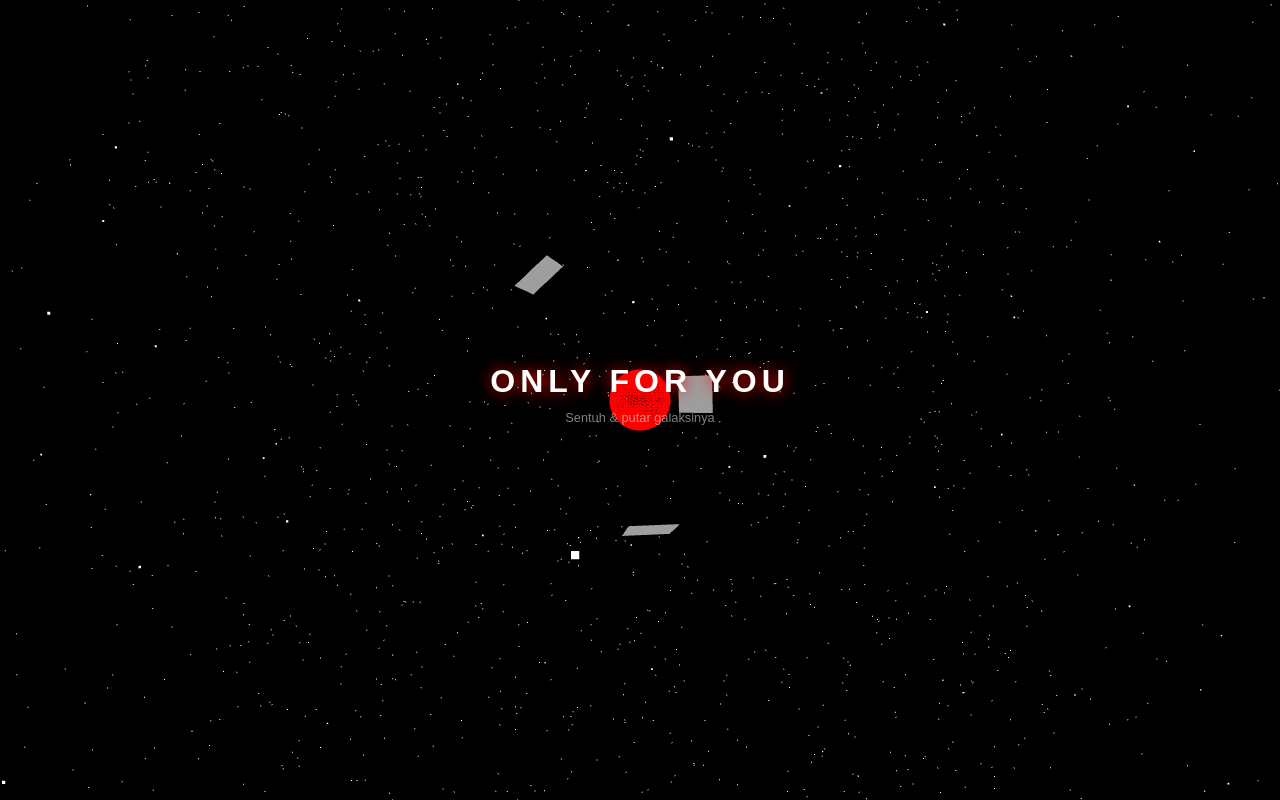
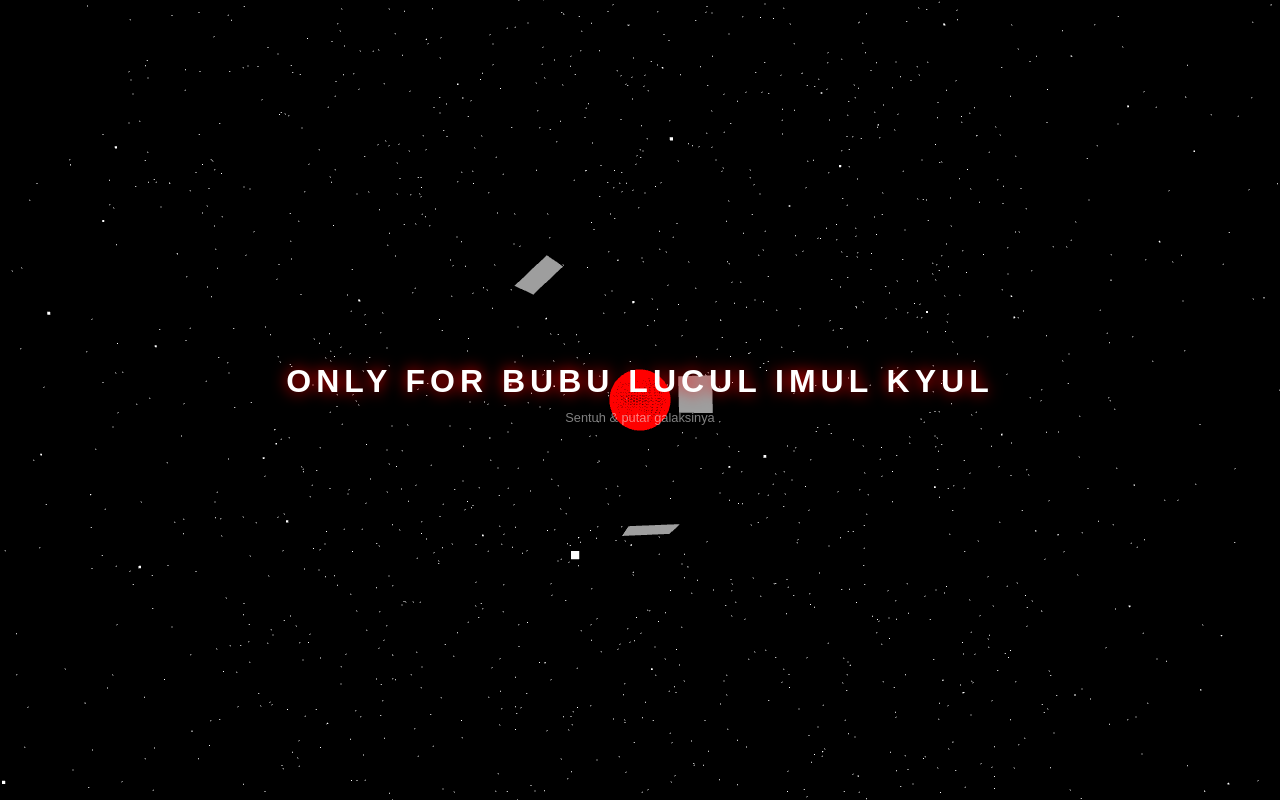
Before and after one commit to andian2114/Bubus-lucul-imul-kyul, a plain HTML site: page index.html in a window 1280 px wide. Drawn offline with nearby package versions, Linux system fonts and the light colour scheme; animation ran at ten frames a second.

Commit message:
Update index.html

```diff
--- a/index.html
+++ b/index.html
@@ -17,7 +17,7 @@
 </head>
 <body>
     <div id="text">
-        <h1 id="title">ONLY FOR YOU</h1>
+        <h1 id="title">ONLY FOR BUBU LUCUL IMUL KYUL</h1>
         <p>Sentuh & putar galaksinya</p>
     </div>
 
```
